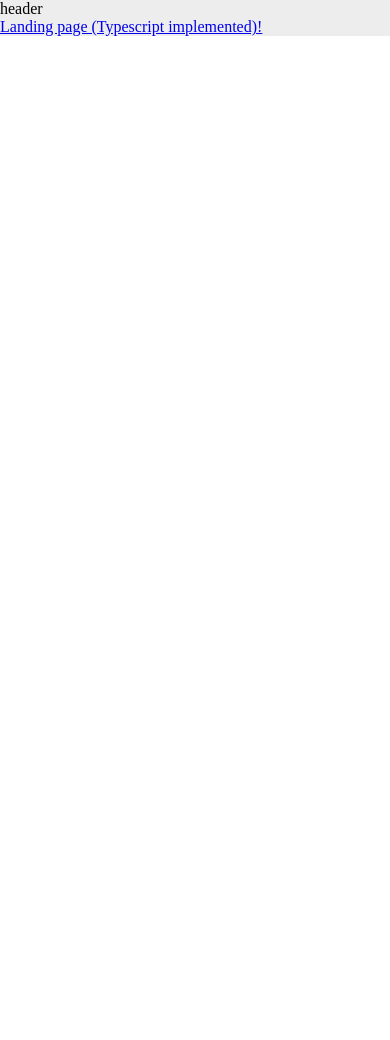
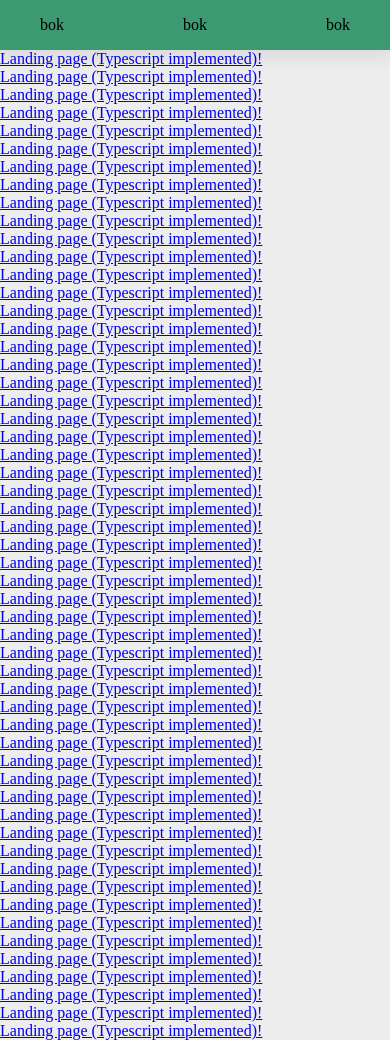
Before and after one commit to phys3/deedit-frontend, a React (Create React App) app: page / in a window 390 px wide. Before the commit the page ends 844 px from the top, so only its background shows below. Built offline with nearby package versions, Linux system fonts and the light colour scheme.

Commit message:
Header in dev

```diff
--- /dev/null
+++ b/src/lib/theme/theme.tsx
@@ -0,0 +1,14 @@
+
+export const Sizes = {
+  small: '576',
+  medium: '768',
+  large: '992',
+  xl: '1200'
+}
+
+export const Devices = {
+  small: `@media only screen and (min-width: ${Sizes.small}px)`,
+  medium: `@media only screen and (min-width: ${Sizes.medium}px)`,
+  large: `@media only screen and (min-width: ${Sizes.large}px)`,
+  xl: `@media only screen and (min-width: ${Sizes.xl}px)`
+}
--- a/src/pages/Components/PageHeader.tsx
+++ /dev/null
@@ -1,16 +0,0 @@
-import * as React from 'react';
-// import styled from 'styled-components/macro';
-
-
-const Header = ()=>{
-
-
-    return(
-
-
-        <div>header</div>
-    )
-
-}
-
-export default Header;
--- /dev/null
+++ b/src/pages/Components/PageHeader/PageHeader.tsx
@@ -0,0 +1,49 @@
+import * as React from 'react';
+// import styled from 'styled-components/macro';
+import {HeaderBox,HeaderWrapper,MarginSpacer, Test} from "./style"
+
+
+const Header = ()=>{
+
+
+    return(
+<>
+
+        <HeaderBox>
+            <HeaderWrapper>
+
+
+
+<Test>
+
+    bok
+</Test>
+
+<Test>
+
+    bok
+</Test>
+
+
+
+<Test>
+
+    bok
+</Test>
+
+
+
+
+
+
+
+            </HeaderWrapper>
+            </HeaderBox>
+            <MarginSpacer/>
+
+            </>
+    )
+
+}
+
+export default Header;
--- /dev/null
+++ b/src/pages/Components/PageHeader/style.tsx
@@ -0,0 +1,52 @@
+
+import styled from 'styled-components/macro';
+import * as theme from '../../../lib/theme/theme';
+
+const HeaderBox = styled.header`
+
+width:100%;
+height:50px;
+background:green;
+padding: 0 40px;
+box-sizing: border-box;
+width: 100%;
+
+box-shadow: 0 8px 16px 0 rgba(61,61,77,0.1);
+background-color: #3D9970;
+position: fixed;
+z-index: 101;
+/* ${theme.Devices.large}{
+
+
+    background:green;
+} */
+`
+
+const HeaderWrapper = styled.div`
+max-width:1032px;
+margin: 0 auto;
+display:flex;
+height: 100%;
+align-items: center;
+justify-content:space-between;
+`
+
+const Test = styled.div`
+
+
+`
+
+const Logo = styled.img`
+
+
+`
+
+const MarginSpacer = styled.div `
+margin-bottom:50px;
+`
+
+
+
+
+
+export{HeaderBox, HeaderWrapper, MarginSpacer, Logo, Test}
--- a/src/pages/Components/index.tsx
+++ b/src/pages/Components/index.tsx
@@ -1,4 +1,4 @@
 import Page from "./Page";
-import PageHeader from "./PageHeader";
+import PageHeader from "./PageHeader/PageHeader";
 import PageDocumentHead from './PageDocumentHead'
 export {Page, PageDocumentHead,  PageHeader};
--- a/src/pages/Landing/LandingPage.tsx
+++ b/src/pages/Landing/LandingPage.tsx
@@ -8,8 +8,62 @@ const LandingPage =()=>{
 
 return (
 <Page>
- <PageDocumentHead/>
+ <PageDocumentHead />
     <PageHeader/>
+    <Link to="/post">Landing page (Typescript implemented)!</Link>
+    <Link to="/post">Landing page (Typescript implemented)!</Link>
+    <Link to="/post">Landing page (Typescript implemented)!</Link>
+    <Link to="/post">Landing page (Typescript implemented)!</Link>
+    <Link to="/post">Landing page (Typescript implemented)!</Link>
+    <Link to="/post">Landing page (Typescript implemented)!</Link>
+    <Link to="/post">Landing page (Typescript implemented)!</Link>
+    <Link to="/post">Landing page (Typescript implemented)!</Link>
+    <Link to="/post">Landing page (Typescript implemented)!</Link>
+    <Link to="/post">Landing page (Typescript implemented)!</Link>
+    <Link to="/post">Landing page (Typescript implemented)!</Link>
+    <Link to="/post">Landing page (Typescript implemented)!</Link>
+    <Link to="/post">Landing page (Typescript implemented)!</Link>
+    <Link to="/post">Landing page (Typescript implemented)!</Link>
+    <Link to="/post">Landing page (Typescript implemented)!</Link>
+    <Link to="/post">Landing page (Typescript implemented)!</Link>
+    <Link to="/post">Landing page (Typescript implemented)!</Link>
+    <Link to="/post">Landing page (Typescript implemented)!</Link>
+    <Link to="/post">Landing page (Typescript implemented)!</Link>
+    <Link to="/post">Landing page (Typescript implemented)!</Link>
+    <Link to="/post">Landing page (Typescript implemented)!</Link>
+    <Link to="/post">Landing page (Typescript implemented)!</Link>
+    <Link to="/post">Landing page (Typescript implemented)!</Link>
+    <Link to="/post">Landing page (Typescript implemented)!</Link>
+    <Link to="/post">Landing page (Typescript implemented)!</Link>
+    <Link to="/post">Landing page (Typescript implemented)!</Link>
+    <Link to="/post">Landing page (Typescript implemented)!</Link>
+    <Link to="/post">Landing page (Typescript implemented)!</Link>
+    <Link to="/post">Landing page (Typescript implemented)!</Link>
+    <Link to="/post">Landing page (Typescript implemented)!</Link>
+    <Link to="/post">Landing page (Typescript implemented)!</Link>
+    <Link to="/post">Landing page (Typescript implemented)!</Link>
+    <Link to="/post">Landing page (Typescript implemented)!</Link>
+    <Link to="/post">Landing page (Typescript implemented)!</Link>
+    <Link to="/post">Landing page (Typescript implemented)!</Link>
+    <Link to="/post">Landing page (Typescript implemented)!</Link>
+    <Link to="/post">Landing page (Typescript implemented)!</Link>
+    <Link to="/post">Landing page (Typescript implemented)!</Link>
+    <Link to="/post">Landing page (Typescript implemented)!</Link>
+    <Link to="/post">Landing page (Typescript implemented)!</Link>
+    <Link to="/post">Landing page (Typescript implemented)!</Link>
+    <Link to="/post">Landing page (Typescript implemented)!</Link>
+    <Link to="/post">Landing page (Typescript implemented)!</Link>
+    <Link to="/post">Landing page (Typescript implemented)!</Link>
+    <Link to="/post">Landing page (Typescript implemented)!</Link>
+    <Link to="/post">Landing page (Typescript implemented)!</Link>
+    <Link to="/post">Landing page (Typescript implemented)!</Link>
+    <Link to="/post">Landing page (Typescript implemented)!</Link>
+    <Link to="/post">Landing page (Typescript implemented)!</Link>
+    <Link to="/post">Landing page (Typescript implemented)!</Link>
+    <Link to="/post">Landing page (Typescript implemented)!</Link>
+    <Link to="/post">Landing page (Typescript implemented)!</Link>
+    <Link to="/post">Landing page (Typescript implemented)!</Link>
+    <Link to="/post">Landing page (Typescript implemented)!</Link>
     <Link to="/post">Landing page (Typescript implemented)!</Link>
 </Page>
 
```
